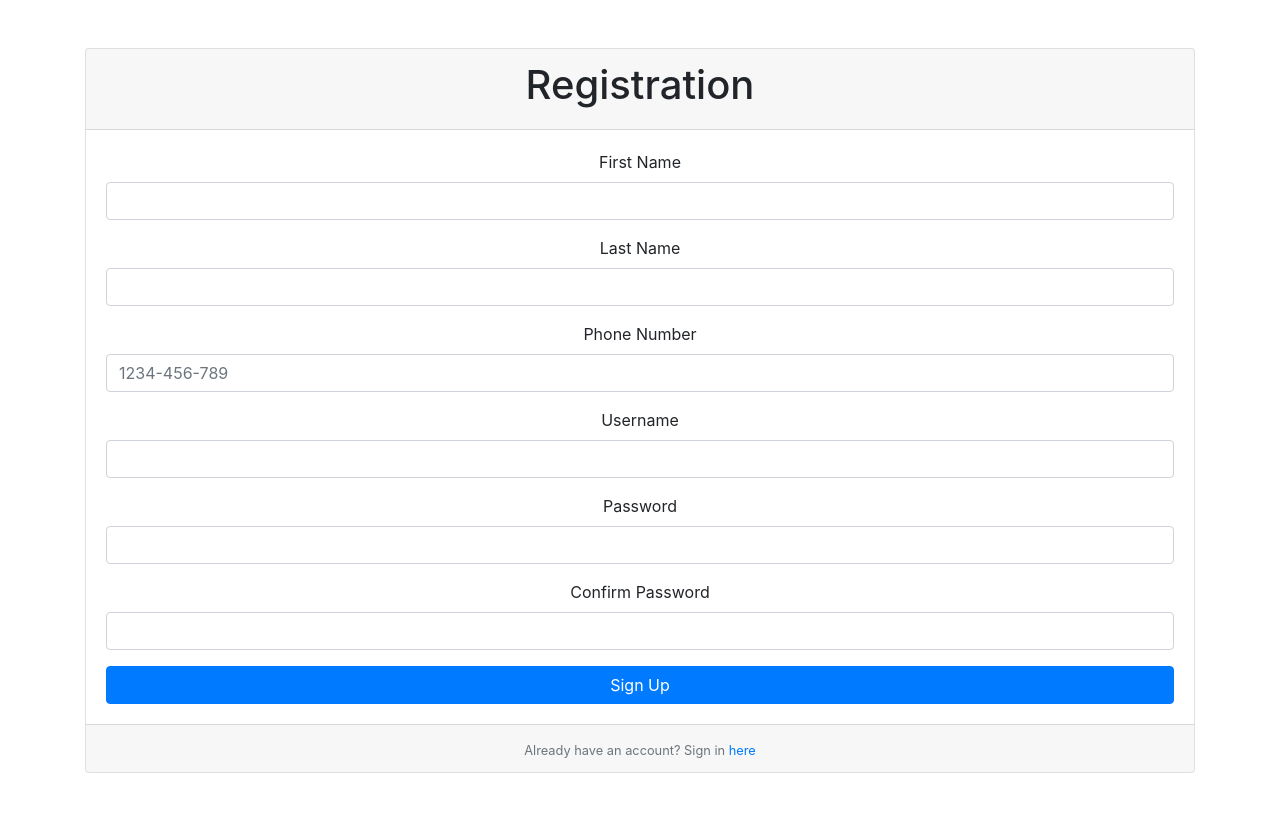
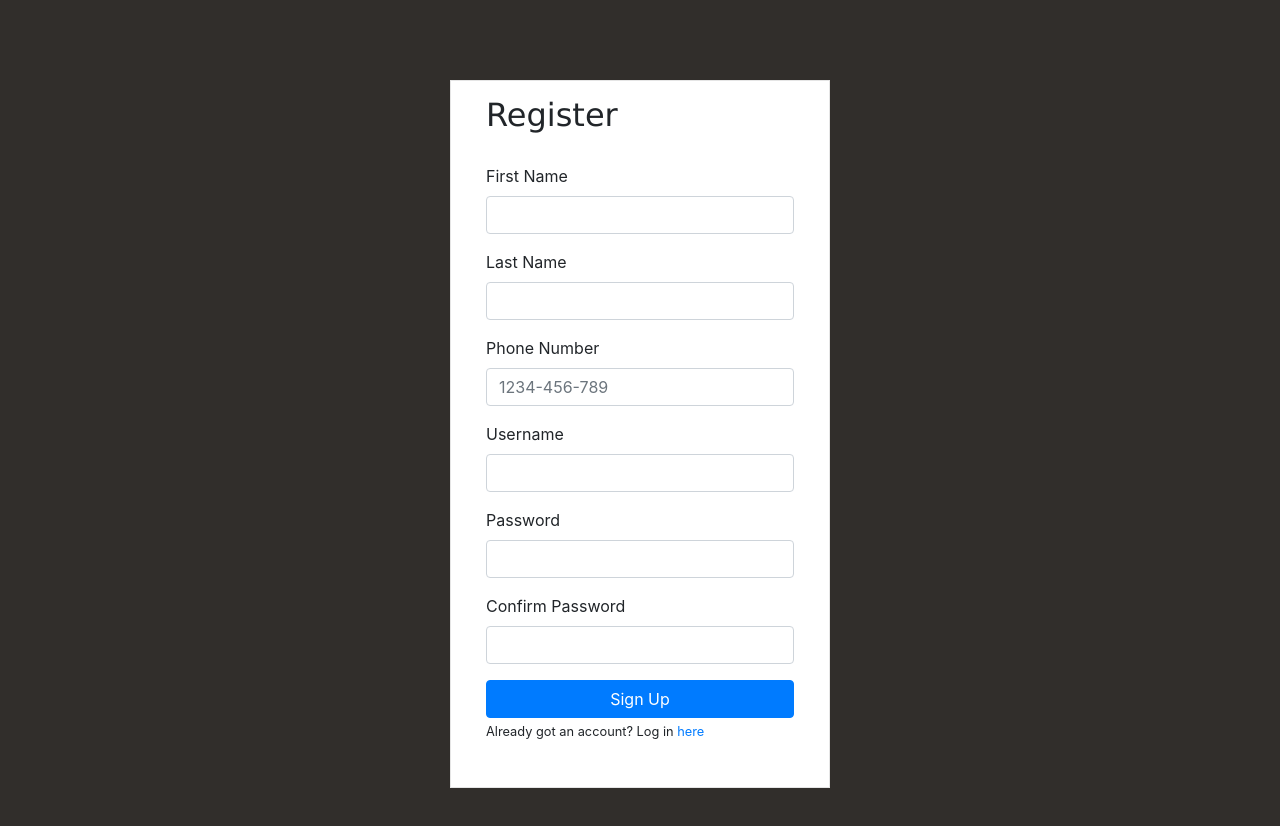
Before and after one commit to TianleJin/login-frontend, an Angular app: page /register in a window 1280 px wide. Shown: the top 826 px of the page. Built offline with nearby package versions, Linux system fonts and the light colour scheme.

Commit message:
Redesigned UI

```diff
--- a/src/app/login/login.component.css
+++ b/src/app/login/login.component.css
@@ -1,3 +1,21 @@
 .full-width {
     width: 100%;
 }
+
+.wrapper {
+    margin-top: 80px;
+    margin-bottom: 80px;
+}
+
+.form-signin {
+  max-width: 380px;
+  padding: 15px 35px 45px;
+  margin: 0 auto;
+  background-color: #fff;
+  border: 1px solid rgba(0, 0, 0, 0.1);
+}
+
+.form-signin .form-signin-heading {
+    font-family: verdana;
+    margin-bottom: 30px;
+}
--- a/src/app/login/login.component.html
+++ b/src/app/login/login.component.html
@@ -1,10 +1,6 @@
-<div class="container mt-5">
-    <div class="card text-center">
-        <div class="card-header">
-            <h1>Login</h1>
-        </div>
-        <div class="card-body">
-            <form [formGroup]="loginForm" (ngSubmit)="onSubmit()">
+<div class="wrapper">
+    <form class="form-signin" [formGroup]="loginForm" (ngSubmit)="onSubmit()">
+        <h2 class="form-signin-heading">Login</h2>
         <div class="form-group">
             <label for="userName">Username</label>
             <input type="text" class="form-control" formControlName="userName" id="userName" aria-describedby="userName" required>
@@ -28,13 +24,6 @@
         <label class="form-check-label" for="exampleCheck1">Remember Me</label>
         </div>
         <button type="submit" class="btn btn-primary full-width" [disabled]="!loginForm.valid">Log In</button>
+        <small id="emailHelp" class="form-text">Haven't got an account? Sign up <a [routerLink]="['/register']">here</a></small>
     </form>
   </div>
-        <div class="card-footer text-muted">
-            <small id="emailHelp" class="form-text">Haven't got an account? Sign up <a [routerLink]="['/register']">here</a></small>
-        </div>
-    </div>
-</div>
-<br>
-<br>
-<br>
--- a/src/app/register/register.component.css
+++ b/src/app/register/register.component.css
@@ -1,3 +1,21 @@
 .full-width {
     width: 100%;
 }
+
+.wrapper {
+    margin-top: 80px;
+    margin-bottom: 80px;
+}
+
+.form-register {
+    max-width: 380px;
+    padding: 15px 35px 45px;
+    margin: 0 auto;
+    background-color: #fff;
+    border: 1px solid rgba(0, 0, 0, 0.1);
+}
+
+.form-register .form-register-heading {
+    font-family: verdana;
+    margin-bottom: 30px;
+}
--- a/src/app/register/register.component.html
+++ b/src/app/register/register.component.html
@@ -1,10 +1,6 @@
-<div class="container mt-5">
-    <div class="card text-center">
-        <div class="card-header">
-            <h1>Registration</h1>
-        </div>
-        <div class="card-body">
-            <form [formGroup]="registrationForm" (ngSubmit)="onSubmit()">
+<div class="wrapper">
+    <form class="form-register" [formGroup]="registrationForm" (ngSubmit)="onSubmit()">
+        <h2 class="form-register-heading">Register</h2>
         <div class="form-group">
             <label for="firstName">First Name</label>
             <input type="text" class="form-control" formControlName="firstName" id="firstName" aria-describedby="firstName" required>
@@ -14,7 +10,6 @@
                 First Name is required.
             </div>
         </div>
-
         <div class="form-group">
             <label for="lastName">Last Name</label>
             <input type="text" class="form-control" formControlName="lastName" id="lastName" aria-describedby="lastName" required>
@@ -24,7 +19,6 @@
                 Last Name is required.
             </div>
         </div>
-
         <div class="form-group">
             <label for="phone">Phone Number</label>
             <input type="tel" class="form-control" formControlName="phone" id="phone" aria-describedby="phone" placeholder="1234-456-789" required>
@@ -34,7 +28,6 @@
                 Phone Number is required.
             </div>
         </div>
-
         <div class="form-group">
           <label for="userName">Username</label>
           <div>
@@ -50,7 +43,6 @@
                 This username has already been taken.
             </div>
         </div>
-
         <div class="form-group">
           <label for="password">Password</label>
           <input type="password" formControlName="password" class="form-control" id="password" minlength="8" required>
@@ -63,7 +55,6 @@
                 Password needs at least 8 characters.
             </div>
         </div>
-
         <div class="form-group">
             <label for="confirmPassword">Confirm Password</label>
             <input type="password" formControlName="confirmPassword" class="form-control" id="confirmPassword" required>
@@ -76,15 +67,7 @@
         <div *ngIf="!confirmPassword.invalid && registrationForm.errors?.passwordMismatch && (confirmPassword.dirty || confirmPassword.touched)" class="alert alert-danger">
             Passwords do not match.
         </div>
-
         <button type="submit" class="btn btn-primary full-width">Sign Up</button>
+        <small id="emailHelp" class="form-text">Already got an account? Log in <a [routerLink]="['/login']">here</a></small>
     </form>
 </div>
-        <div class="card-footer text-muted">
-            <small id="emailHelp" class="form-text">Already have an account? Sign in <a [routerLink]="['/login']">here</a></small>
-        </div>
-    </div>
-</div>
-<br>
-<br>
-<br>
--- a/src/styles.css
+++ b/src/styles.css
@@ -1 +1,4 @@
 /* You can add global styles to this file, and also import other style files */
+body {
+    background-color: #312e2b;
+}
```
Lines whose indentation alone changed are shown as unchanged.
